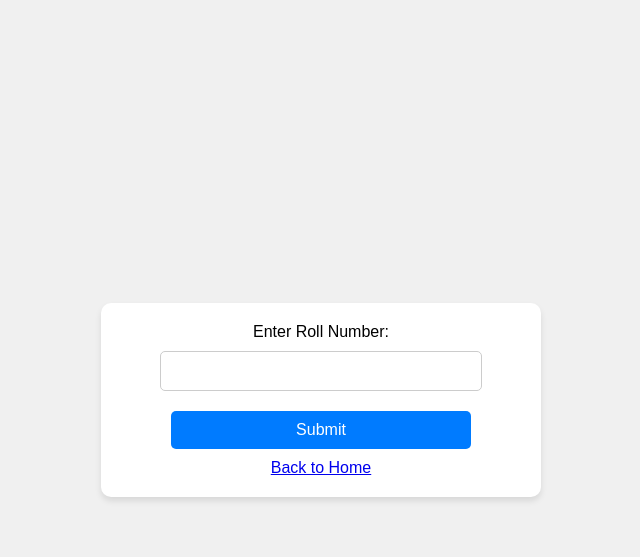
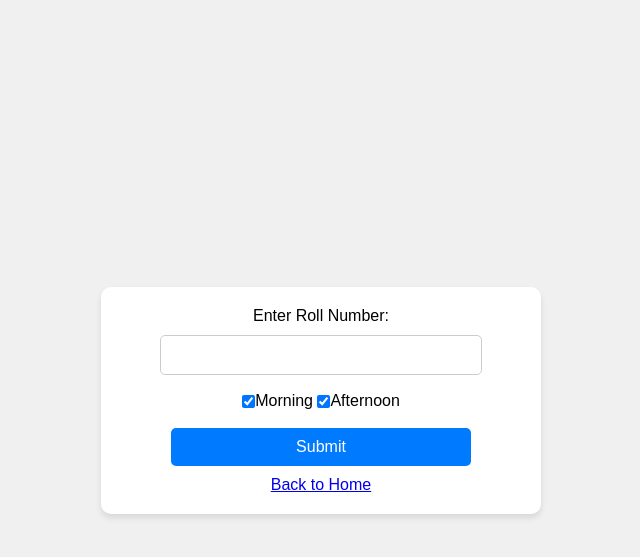
Before and after one commit to Starpredetor/tpc_cc_attendance, a Flask app: page /mark_attendance in a window 1280 px wide. Shown: the top 557 px of the page, without its empty margins (319-959 px from the left). Run offline with Flask 3, Linux system fonts and the light colour scheme.

Commit message:
Implemented checkbox for sessions

```diff
--- a/excel_handler.py
+++ b/excel_handler.py
@@ -27,7 +27,7 @@ def get_session():
     else:
         return 'E'
 
-def add_attendance(roll_number: str):
+def add_attendance(roll_number: str, session: int = 3):
     if not os.path.exists(current_workbook):
         raise "Attendance workbook not found. Please generate a new attendance workbook."
 
@@ -35,19 +35,29 @@ def add_attendance(roll_number: str):
     marked = False
 
     sheets = wb.sheetnames
-    session = get_session()
 
     for sheet_name in sheets:
         ws = wb[sheet_name]
         for row in ws.iter_rows(min_row=2):
-                if row[2].value.lower() == roll_number.lower():
-                    if session == 'M':
+                if row[2].value == roll_number:
+                    if session == 1:
+                        ws.cell(row=row[0].row, column=4, value="P")    # Morning column
+                        ws.cell(row=row[0].row, column=5, value="A")    # Evening column
+                        print(f"Roll number {roll_number} marked present for morning session.")
+                        marked = True
+                        break
+                    elif session == 2:
+                        ws.cell(row=row[0].row, column=4, value="A")    # Morning column
+                        ws.cell(row=row[0].row, column=5, value="P")    #evening column
+                        print(f"Roll number {roll_number} marked present for evening session.")
+                        marked = True
+                        break
+                    else:
                         ws.cell(row=row[0].row, column=4, value="P")  # Morning column
                         ws.cell(row=row[0].row, column=5, value="P")  # Evening column
-                    else:
-                        ws.cell(row=row[0].row, column=5, value="P")  # Evening column
-                    marked = True
-                    break
+                        print(f"Roll number {roll_number} marked present for both sessions.")
+                        marked = True
+                        break
 
     if not marked:
         logging.error(f"Roll number {roll_number} not found in the attendance sheet.")
@@ -103,11 +113,12 @@ def add_conditional_formatting():
     return "Conditional formatting added"
 
 if __name__ == '__main__':
-    print(generate_new_attendance_workbook())
-    print(add_attendance('22CE1021'))
-    print(add_attendance('22CE1050'))
-    print(add_attendance('22CB1083'))
-    print(add_attendance('22CB1019'))
-    print(add_attendance('23CE1017'))
-    print(mark_absent())
-    print(add_conditional_formatting())
+    #print(generate_new_attendance_workbook())
+    #print(add_attendance('22CE1021'))
+    #print(add_attendance('22CE1050'))
+    #print(add_attendance('22CB1083'))
+    #print(add_attendance('22CB1019'))
+    #print(add_attendance('23CE1017'))
+    #print(mark_absent())
+    #print(add_conditional_formatting())
+    pass
--- a/main.py
+++ b/main.py
@@ -21,14 +21,30 @@ def mark_attendance():
 
     if request.method == 'POST':
         submitted_text = request.form['text']
+        session = request.form.getlist('session')
+        print(session)
+        #session check
+        if not session:
+            error_message = "Please select at least one session."
+            return render_template('mark_attendance.html', error_message=error_message, success_message=success_message)
+        ses = 3
 
+        if len(session) == 1:
+            if session[0] == 'Morning':
+                ses = 1
+            elif session[0] == 'Afternoon':
+                ses = 2
+        else:
+            ses = 3
+        print(ses)
+        # Roll number validation
         if not submitted_text.strip():
             error_message = "Input cannot be empty."
         elif not re.match(r'^(22|23)[A-Z]{2}\d{4}$', submitted_text):
             error_message = "Invalid roll number format."
         else:
             roll_number = submitted_text
-            if add_attendance(roll_number) == 0:
+            if add_attendance(roll_number, session=ses) == 0:
                 error_message = f"Roll number {roll_number} not found in the attendance sheet."
             else:
                 success_message = f"Attendance marked for roll number {roll_number}"
--- a/templates/mark_attendance.html
+++ b/templates/mark_attendance.html
@@ -57,6 +57,14 @@
         <form method="post" action="/mark_attendance">
             <label for="text">Enter Roll Number:</label><br>
             <input type="text" id="text" name="text"><br>
+            <label style="display: inline-flex; align-items: center;">
+                <input type="checkbox" name="session" value="Morning" checked>
+                 Morning
+            </label>
+            <label style="display: inline-flex; align-items: center; p: 10px;">
+                <input type="checkbox" name="session" value="Afternoon" checked>
+                 Afternoon
+            </label>
             <button type="submit">Submit</button>
             {% if error_message %}
                 <div class="error">{{ error_message }}</div>
```
